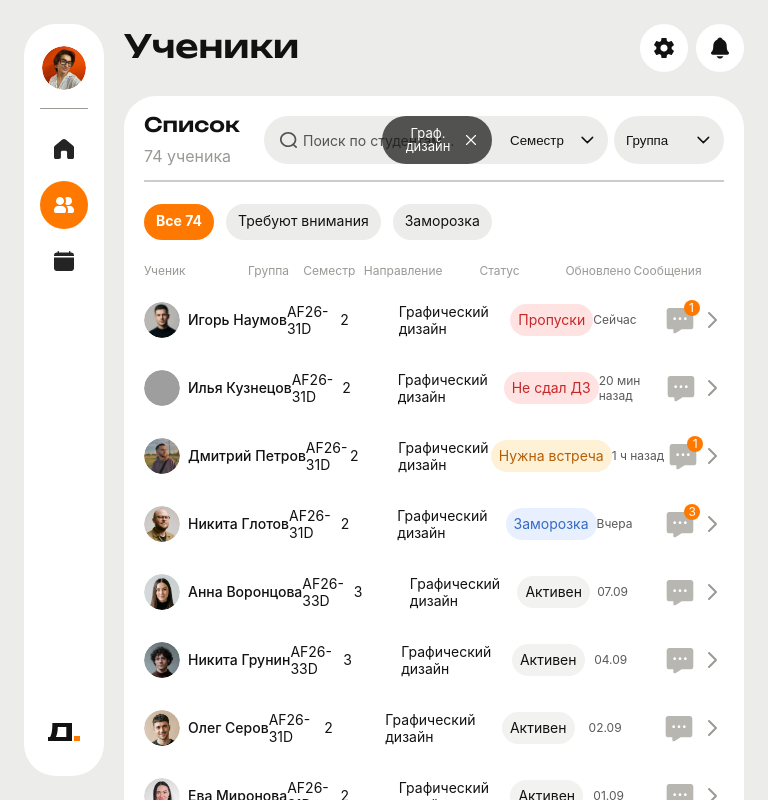
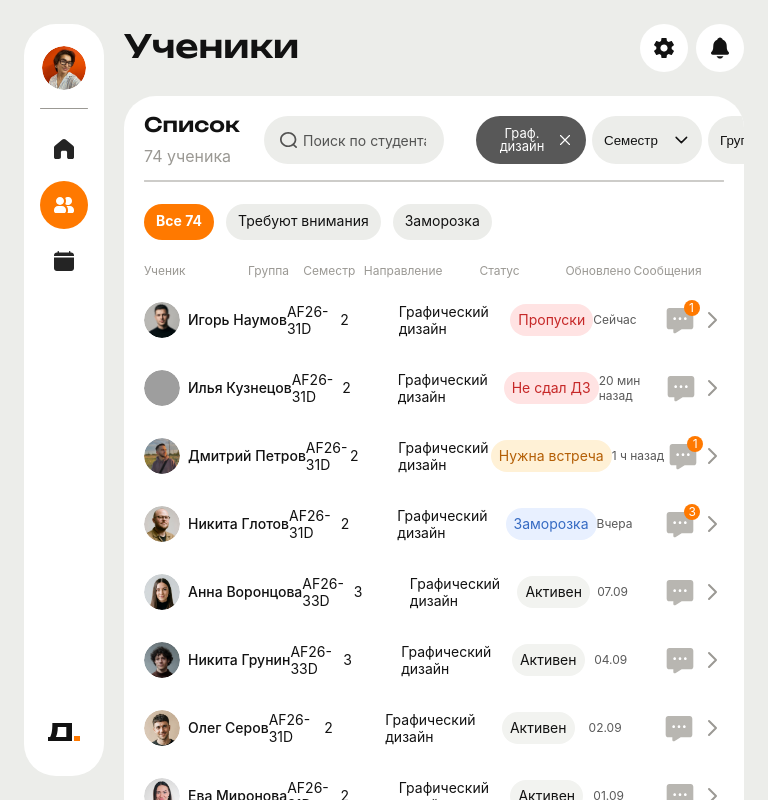
Before and after one commit to galaxykud/mentor-dashboard, a React (Vite) app: page / in a window 768 px wide. Both pictures are taken after a click on the button 64 px from the left and 205 px from the top of the page. Shown: the top 800 px of the page. Built offline with nearby package versions, Linux system fonts and the light colour scheme; grey boxes are pictures that could not be loaded.

Commit message:
Keep 32px between student search and filters

```diff
--- a/src/styles/students.css
+++ b/src/styles/students.css
@@ -11,7 +11,7 @@ main:has(.students-page) header {
 }
 .directory-toolbar {
   display: grid;
-  grid-template-columns: 305px 464px 1fr;
+  grid-template-columns: minmax(0, 1fr) 464px max-content;
   align-items: start;
   height: 64px;
 }
@@ -157,13 +157,10 @@ main:has(.students-page) header {
 }
 @media (max-width: 1450px) and (min-width: 761px) {
   .directory-toolbar {
-    grid-template-columns: minmax(170px, 1fr) minmax(240px, 464px) auto;
+    grid-template-columns: minmax(170px, 1fr) minmax(240px, 464px) max-content;
   }
   .directory-search {
     width: 100%;
-  }
-  .directory-filters {
-    padding-left: 24px;
   }
   .directory-filters > button,
   .select-filter {
@@ -172,11 +169,10 @@ main:has(.students-page) header {
 }
 @media (max-width: 1100px) and (min-width: 761px) {
   .directory-toolbar {
-    grid-template-columns: minmax(120px, 1fr) minmax(180px, 300px) auto;
+    grid-template-columns: minmax(120px, 1fr) minmax(180px, 300px) max-content;
   }
   .directory-filters {
     gap: 6px;
-    padding-left: 12px;
   }
   .directory-filters > button,
   .select-filter {
@@ -187,6 +183,11 @@ main:has(.students-page) header {
   .select-filter img {
     width: 18px;
     height: 18px;
+  }
+}
+@media (min-width: 761px) {
+  .directory-filters {
+    padding-left: 32px;
   }
 }
 @media (max-width: 760px) {
```
